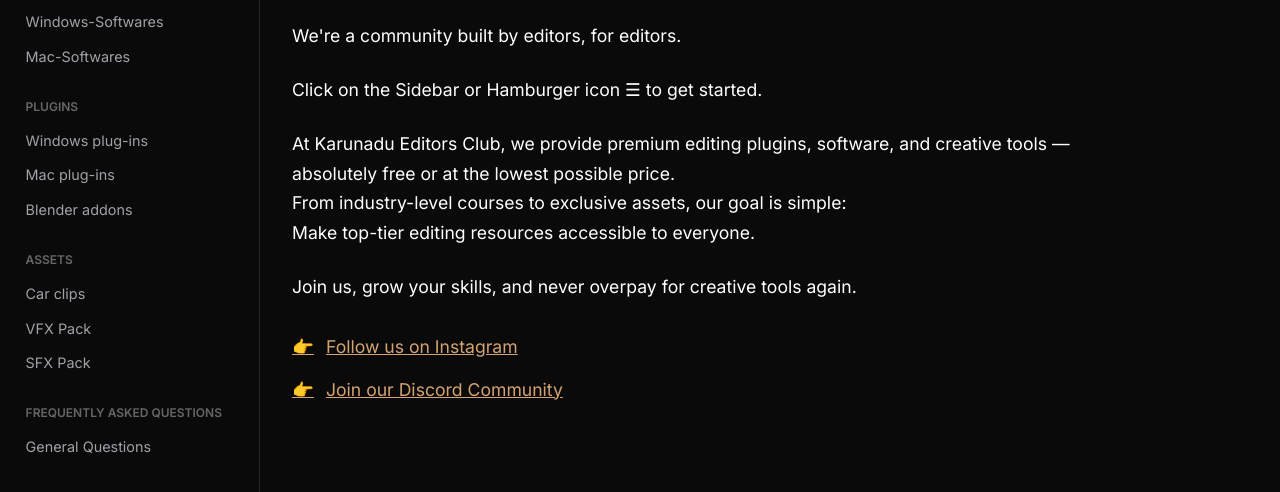
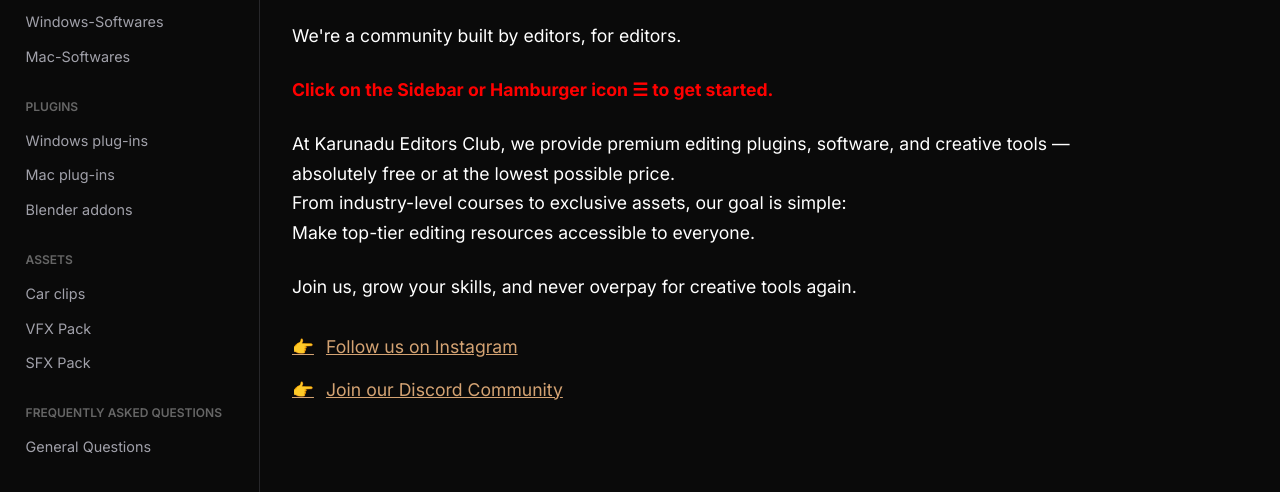
Before and after one commit to gurudeepdeeps/karunadu-editors-club, a plain HTML site: page index.html in a window 1280 px wide. Shown: the part 284-776 px from the top of the page. Drawn offline with Linux system fonts and the light colour scheme.

Commit message:
style: Convert introductory text from a paragraph to a red-colored heading.

```diff
--- a/index.html
+++ b/index.html
@@ -156,9 +156,9 @@
                         We're a community built by editors, for editors.
                     </p>
 
-                    <p class="intro-text">
+                    <h2 style="color: #ff0000;" class="intro-text">
                         Click on the Sidebar or Hamburger icon ☰ to get started.
-                    </p>
+                    </h2>
 
                     <p class="intro-text">
                         At Karunadu Editors Club, we provide premium editing plugins, software, and creative tools —
```
